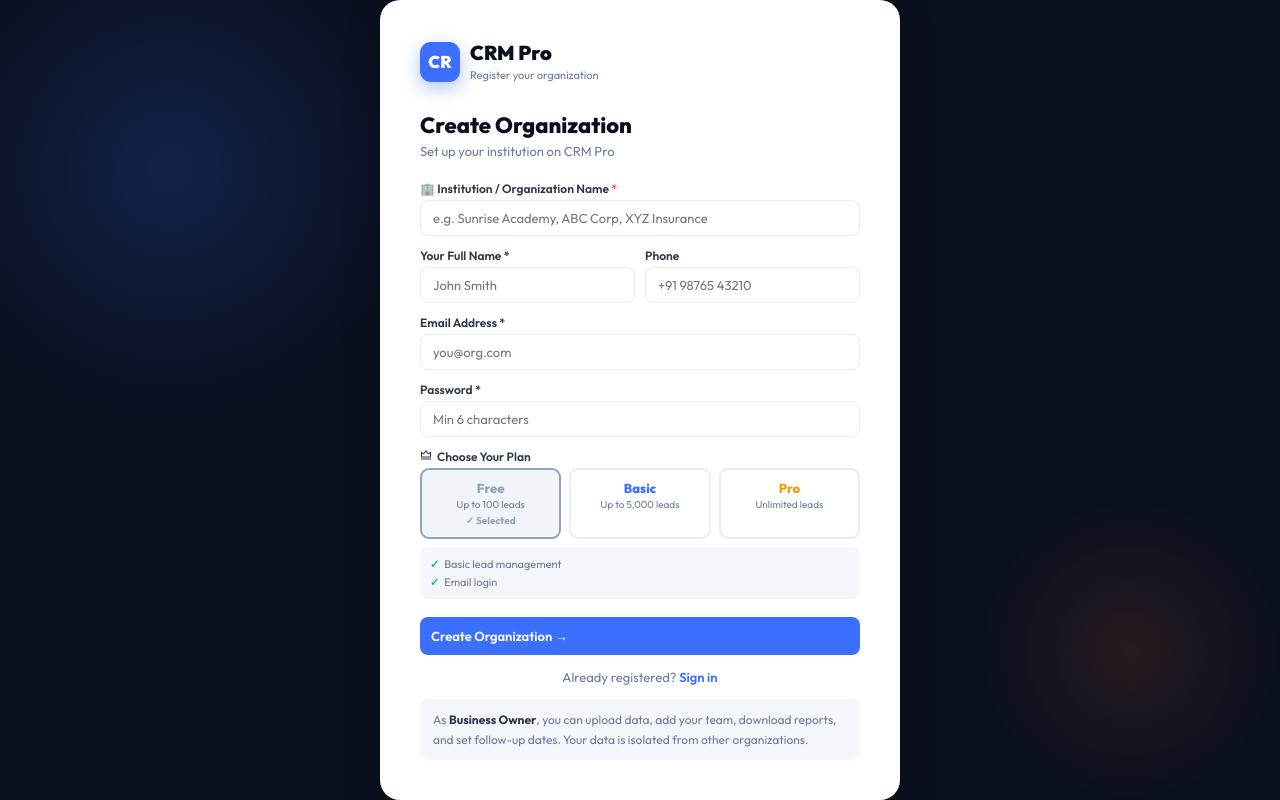
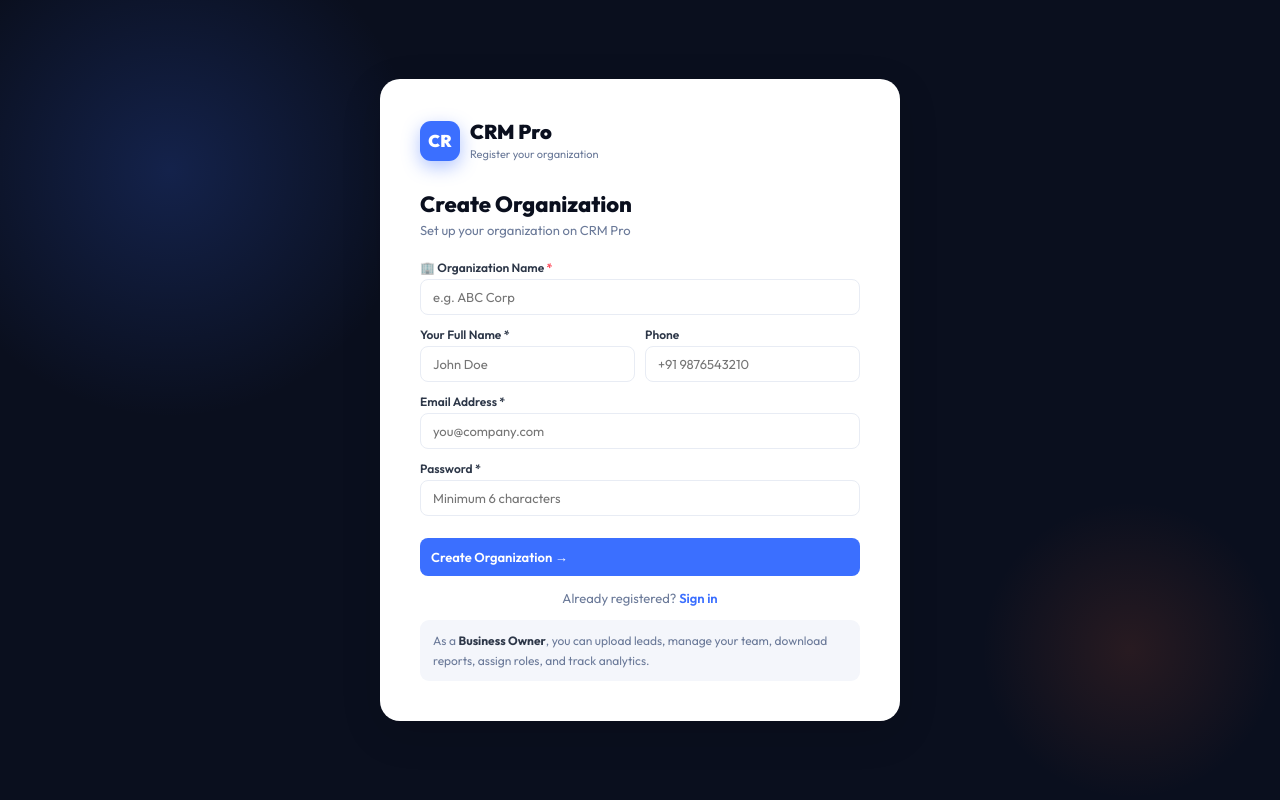
Before and after one commit to devxchaudhary01/CRM, a React (Vite) app in the folder frontend/: page /register in a window 1280 px wide. Built offline with nearby package versions, Linux system fonts and the light colour scheme.

Commit message:
resolve issue of register page

```diff
--- a/frontend/src/pages/RegisterPage.jsx
+++ b/frontend/src/pages/RegisterPage.jsx
@@ -1,94 +1,353 @@
 import React, { useState } from 'react'
 import { Link, useNavigate } from 'react-router-dom'
+import axios from 'axios'
+import toast from 'react-hot-toast'
 import { useAuth } from '../context/AuthContext'
-import toast from 'react-hot-toast'
-import { RiArrowRightLine, RiVipCrownLine } from 'react-icons/ri'
 
-const PLANS = [
-  { k:'free',  lbl:'Free',  desc:'Up to 100 leads', color:'#94A3B8', features:['Basic lead management','Email login'] },
-  { k:'basic', lbl:'Basic', desc:'Up to 5,000 leads',color:'#3B6FFF', features:['All Free features','Data analysis','Reports'] },
-  { k:'pro',   lbl:'Pro',   desc:'Unlimited leads', color:'#F59E0B', features:['All Basic features','PPT export','Priority support','Google & OTP login'] },
-]
+/* =========================
+   API BASE URL
+========================= */
+
+const API = 'https://crm-backend-4yp0.onrender.com'
+
+axios.defaults.baseURL = API
+
+axios.interceptors.request.use((config) => {
+  const token = localStorage.getItem('crm2_token')
+
+  if (token) {
+    config.headers.Authorization = `Bearer ${token}`
+  }
+
+  return config
+})
+
+/* =========================
+   COMPONENT
+========================= */
 
 export default function RegisterPage() {
-  const { register } = useAuth()
+
+  const { setUser } = useAuth()
+
   const nav = useNavigate()
-  const [f, setF] = useState({ name:'', email:'', password:'', phone:'', orgName:'', plan:'free' })
-  const [loading, setLoading] = useState(false)
-  const set = k => e => setF(p => ({...p, [k]:e.target.value}))
 
-  const submit = async e => {
+  const [loading, setLoading] =
+    useState(false)
+
+  const [f, setF] = useState({
+    name: '',
+    email: '',
+    password: '',
+    phone: '',
+    orgName: ''
+  })
+
+  const set =
+    (k) =>
+    (e) =>
+      setF((p) => ({
+        ...p,
+        [k]: e.target.value
+      }))
+
+  /* =========================
+     SUBMIT
+  ========================= */
+
+  const submit = async (e) => {
+
     e.preventDefault()
-    if (!f.name.trim())   return toast.error('Your name is required')
-    if (!f.orgName.trim()) return toast.error('Institution / Organization name is required')
-    if (f.password.length < 6) return toast.error('Password must be at least 6 characters')
-    setLoading(true)
+
+    if (!f.name.trim()) {
+      return toast.error(
+        'Your name is required'
+      )
+    }
+
+    if (!f.orgName.trim()) {
+      return toast.error(
+        'Organization name is required'
+      )
+    }
+
+    if (f.password.length < 6) {
+      return toast.error(
+        'Password must be at least 6 characters'
+      )
+    }
+
     try {
-      await register({ name:f.name.trim(), email:f.email.trim(), password:f.password, phone:f.phone, orgName:f.orgName.trim() })
-      toast.success('Organization created! Welcome aboard 🎉')
+
+      setLoading(true)
+
+      const res = await axios.post(
+        '/api/auth/register',
+        {
+          name: f.name.trim(),
+          email: f.email.trim(),
+          password: f.password,
+          phone: f.phone,
+          orgName: f.orgName.trim()
+        }
+      )
+
+      /* SAVE TOKEN */
+
+      if (res.data.token) {
+
+        localStorage.setItem(
+          'crm2_token',
+          res.data.token
+        )
+
+      }
+
+      /* OPTIONAL USER SAVE */
+
+      if (
+        res.data.user &&
+        setUser
+      ) {
+        setUser(res.data.user)
+      }
+
+      toast.success(
+        'Organization created successfully!'
+      )
+
       nav('/dashboard')
-    } catch(err) { toast.error(err.response?.data?.message || 'Registration failed') }
-    finally { setLoading(false) }
+
+    } catch (err) {
+
+      console.log(err)
+
+      toast.error(
+        err.response?.data
+          ?.message ||
+          'Registration failed'
+      )
+
+    } finally {
+
+      setLoading(false)
+
+    }
   }
+
+  /* =========================
+     UI
+  ========================= */
 
   return (
     <div className="auth-page">
-      <div className="auth-glow"/>
-      <div className="auth-card" style={{ maxWidth:520 }}>
+
+      <div className="auth-glow" />
+
+      <div
+        className="auth-card"
+        style={{
+          maxWidth: 520
+        }}
+      >
+
+        {/* BRAND */}
+
         <div className="auth-brand">
-          <div className="auth-mark">CR</div>
-          <div><h1 style={{ fontSize:20, fontWeight:900 }}>CRM Pro</h1><span style={{ fontSize:11, color:'var(--muted)' }}>Register your organization</span></div>
-        </div>
-        <h2>Create Organization</h2>
-        <p className="sub">Set up your institution on CRM Pro</p>
-        <form onSubmit={submit}>
-          <div className="form-group">
-            <label>🏢 Institution / Organization Name <span style={{ color:'var(--danger)' }}>*</span></label>
-            <input placeholder="e.g. Sunrise Academy, ABC Corp, XYZ Insurance" value={f.orgName} onChange={set('orgName')} required/>
-          </div>
-          <div className="form-row">
-            <div className="form-group"><label>Your Full Name *</label><input placeholder="John Smith" value={f.name} onChange={set('name')} required/></div>
-            <div className="form-group"><label>Phone</label><input placeholder="+91 98765 43210" value={f.phone} onChange={set('phone')}/></div>
-          </div>
-          <div className="form-group"><label>Email Address *</label><input type="email" placeholder="you@org.com" value={f.email} onChange={set('email')} required/></div>
-          <div className="form-group"><label>Password *</label><input type="password" placeholder="Min 6 characters" value={f.password} onChange={set('password')} required/></div>
 
-          {/* Plan selection */}
-          <div className="form-group">
-            <label><RiVipCrownLine style={{ marginRight:5 }}/>Choose Your Plan</label>
-            <div style={{ display:'grid', gridTemplateColumns:'1fr 1fr 1fr', gap:8, marginTop:4 }}>
-              {PLANS.map(p => (
-                <div key={p.k} onClick={() => setF(prev => ({...prev, plan:p.k}))} style={{
-                  padding:'10px 8px', borderRadius:9, cursor:'pointer', textAlign:'center',
-                  border:`2px solid ${f.plan===p.k ? p.color : 'var(--border)'}`,
-                  background: f.plan===p.k ? (p.k==='pro'?'#FEF3C7':p.k==='basic'?'#EBF0FF':'#F1F5F9') : 'var(--surface)',
-                  transition:'all .15s',
-                }}>
-                  <div style={{ fontWeight:800, fontSize:13, color:p.color }}>{p.lbl}</div>
-                  <div style={{ fontSize:10, color:'var(--muted)', marginTop:2 }}>{p.desc}</div>
-                  {f.plan===p.k && <div style={{ fontSize:10, color:p.color, marginTop:3, fontWeight:700 }}>✓ Selected</div>}
-                </div>
-              ))}
-            </div>
-            {/* Feature list for selected plan */}
-            <div style={{ marginTop:8, padding:'8px 10px', background:'var(--bg)', borderRadius:8 }}>
-              {(PLANS.find(p=>p.k===f.plan)?.features||[]).map(feat => (
-                <div key={feat} style={{ fontSize:11, color:'var(--muted)', display:'flex', gap:5, padding:'2px 0' }}>
-                  <span style={{ color:'var(--success)', fontWeight:700 }}>✓</span> {feat}
-                </div>
-              ))}
-            </div>
+          <div className="auth-mark">
+            CR
           </div>
 
-          <button className="btn btn-primary" style={{ width:'100%', marginTop:6, padding:'11px' }} disabled={loading}>
-            {loading ? 'Creating…' : <><span>Create Organization →</span></>}
+          <div>
+
+            <h1
+              style={{
+                fontSize: 20,
+                fontWeight: 900
+              }}
+            >
+              CRM Pro
+            </h1>
+
+            <span
+              style={{
+                fontSize: 11,
+                color:
+                  'var(--muted)'
+              }}
+            >
+              Register your organization
+            </span>
+
+          </div>
+
+        </div>
+
+        {/* TITLE */}
+
+        <h2>Create Organization</h2>
+
+        <p className="sub">
+          Set up your organization on
+          CRM Pro
+        </p>
+
+        {/* FORM */}
+
+        <form onSubmit={submit}>
+
+          {/* ORG NAME */}
+
+          <div className="form-group">
+
+            <label>
+              🏢 Organization Name{' '}
+              <span
+                style={{
+                  color:
+                    'var(--danger)'
+                }}
+              >
+                *
+              </span>
+            </label>
+
+            <input
+              placeholder="e.g. ABC Corp"
+              value={f.orgName}
+              onChange={set('orgName')}
+              required
+            />
+
+          </div>
+
+          {/* ROW */}
+
+          <div className="form-row">
+
+            <div className="form-group">
+
+              <label>
+                Your Full Name *
+              </label>
+
+              <input
+                placeholder="John Doe"
+                value={f.name}
+                onChange={set('name')}
+                required
+              />
+
+            </div>
+
+            <div className="form-group">
+
+              <label>
+                Phone
+              </label>
+
+              <input
+                placeholder="+91 9876543210"
+                value={f.phone}
+                onChange={set('phone')}
+              />
+
+            </div>
+
+          </div>
+
+          {/* EMAIL */}
+
+          <div className="form-group">
+
+            <label>
+              Email Address *
+            </label>
+
+            <input
+              type="email"
+              placeholder="you@company.com"
+              value={f.email}
+              onChange={set('email')}
+              required
+            />
+
+          </div>
+
+          {/* PASSWORD */}
+
+          <div className="form-group">
+
+            <label>
+              Password *
+            </label>
+
+            <input
+              type="password"
+              placeholder="Minimum 6 characters"
+              value={f.password}
+              onChange={set('password')}
+              required
+            />
+
+          </div>
+
+          {/* BUTTON */}
+
+          <button
+            className="btn btn-primary"
+            style={{
+              width: '100%',
+              marginTop: 10,
+              padding: '11px'
+            }}
+            disabled={loading}
+          >
+
+            {loading
+              ? 'Creating...'
+              : 'Create Organization →'}
+
           </button>
+
         </form>
-        <div className="auth-link" style={{ marginTop:14 }}>Already registered? <Link to="/login">Sign in</Link></div>
+
+        {/* LOGIN */}
+
+        <div
+          className="auth-link"
+          style={{
+            marginTop: 14
+          }}
+        >
+
+          Already registered?{' '}
+
+          <Link to="/login">
+            Sign in
+          </Link>
+
+        </div>
+
+        {/* INFO */}
+
         <div className="auth-info">
-          As <strong>Business Owner</strong>, you can upload data, add your team, download reports, and set follow-up dates. Your data is isolated from other organizations.
+
+          As a{' '}
+          <strong>
+            Business Owner
+          </strong>
+          , you can upload leads,
+          manage your team,
+          download reports,
+          assign roles,
+          and track analytics.
+
         </div>
+
       </div>
+
     </div>
   )
 }
```
